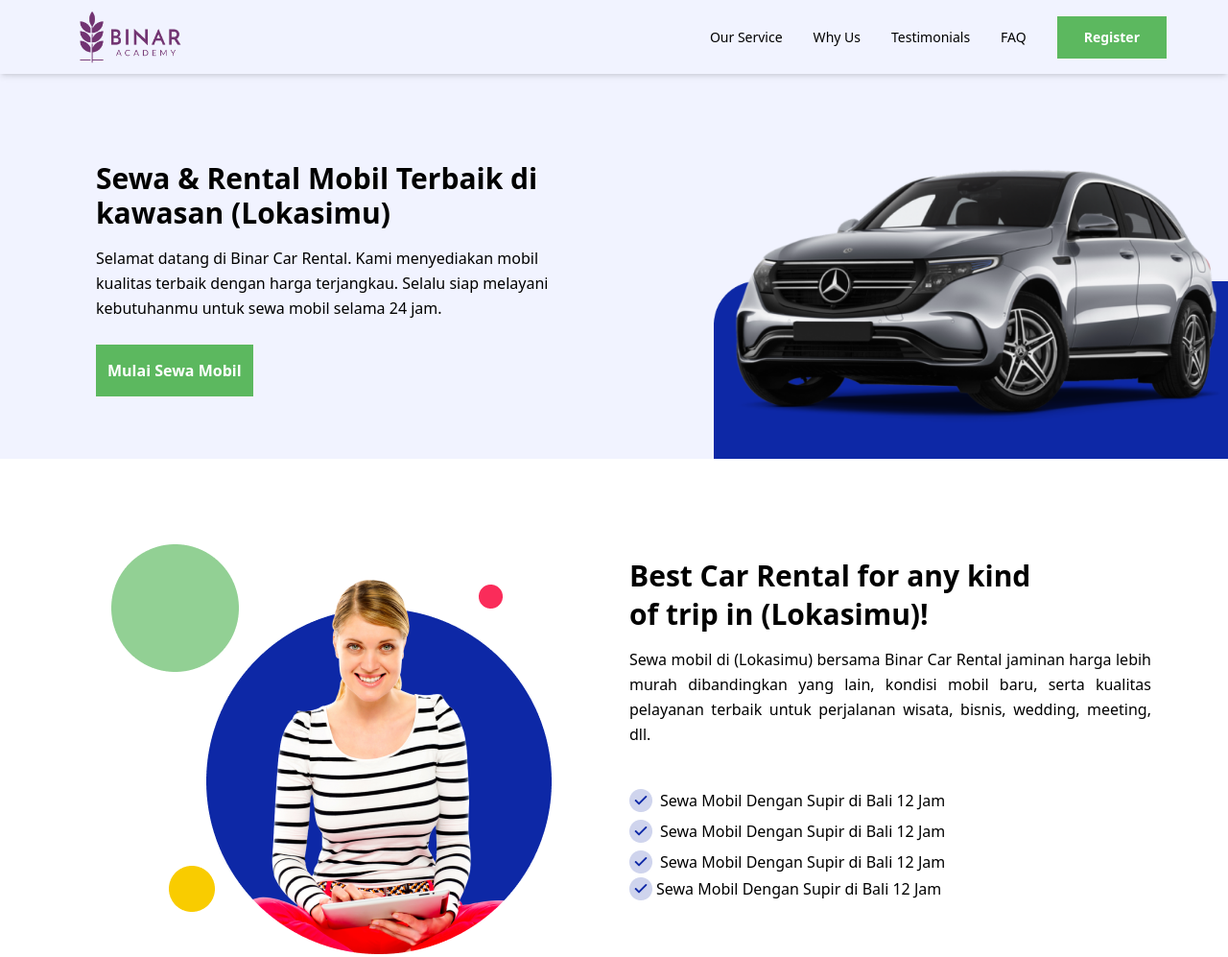
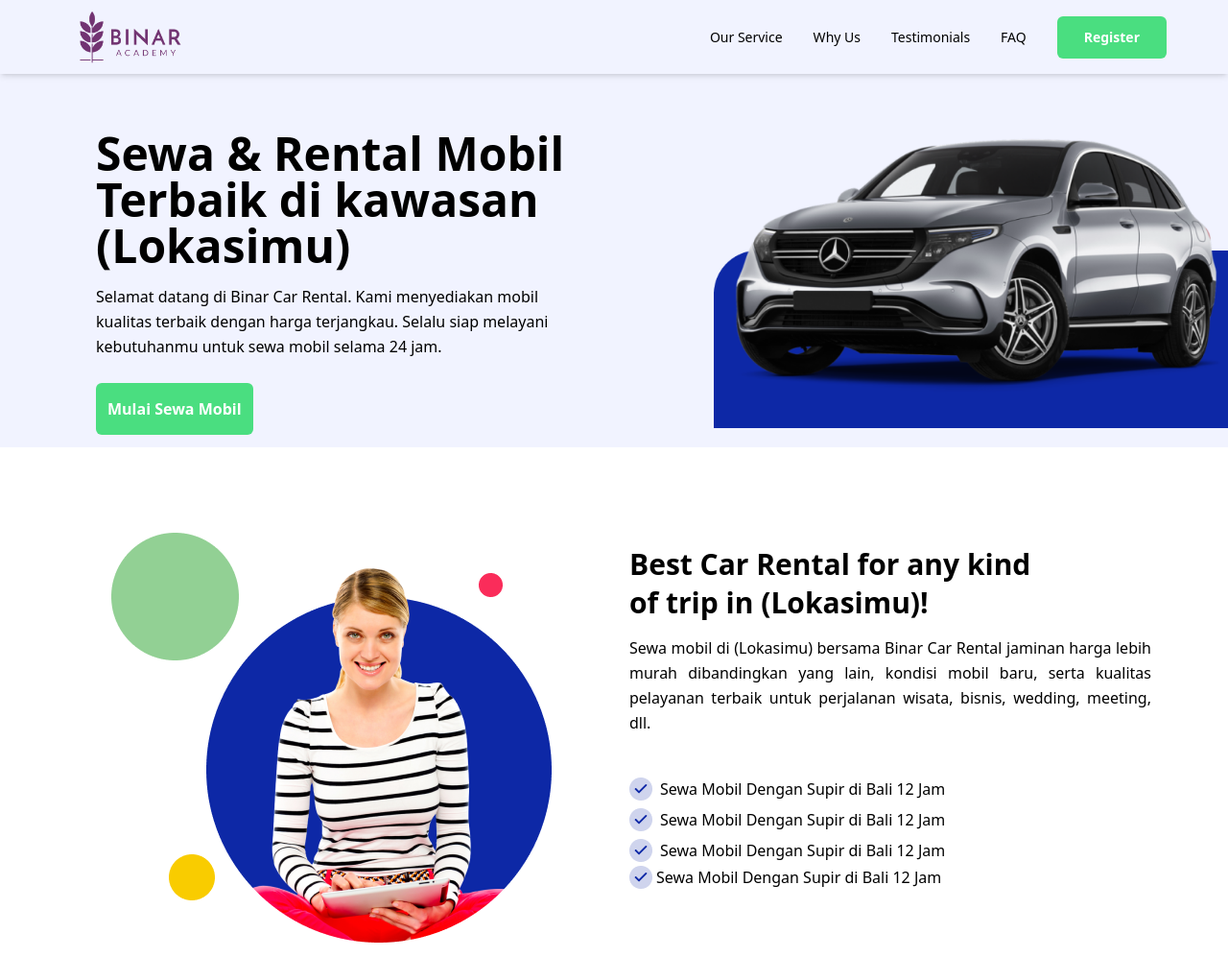
Before and after one commit to amiqbal7/taskAsyncGit, a website: page index.html in a window 1280 px wide. Shown: the top 997 px of the page at 96% size. Drawn offline with nearby package versions, Linux system fonts and the light colour scheme.

Commit message:
modify responsivity

```diff
--- a/index.html
+++ b/index.html
@@ -16,7 +16,7 @@
   </head>
 
   <body>
-    <section class="bg-[#F1F3FF]">
+    <section class="bg-[#F1F3FF] ">
       <nav class="fixed top-0 left-0 w-full z-10 bg-[#F1F3FF] shadow-md">
         <!-- component -->
         <div class="container px-5 sm:px-16 mx-auto flex flex-wrap items-center justify-between">
@@ -34,7 +34,7 @@
                 <a href="#service" class=" hover:bg-gray-50 border-b border-gray-300 md:hover:bg-transparent md:border-0 block pl-3 pr-4 py-2 my-3 md:hover:text-blue-700 md:p-0">Our Service</a>
                 </li>
                 <li>
-                <a href="#why" class=" hover:bg-gray-50 border-b border-gray-300 md:hover:bg-transparent md:border-0 block pl-3 pr-4 py-2 my-3 md:hover:text-blue-700 md:p-0">Why Us</a>
+                <a href="#why" class=" hover:bg-blue-300 border-b border-gray-300 md:hover:bg-transparent md:border-0 block pl-3 pr-4 py-2 my-3 md:hover:text-blue-700 md:p-0">Why Us</a>
                 </li>
                 <li>
                 <a href="#testi" class=" hover:bg-gray-50 border-b border-gray-300 md:hover:bg-transparent md:border-0 block pl-3 pr-4 py-2 my-3 md:hover:text-blue-700 md:p-0">Testimonials</a>
@@ -46,7 +46,7 @@
                   <button class="flex justify-items-center mx-auto hover:bg-gray-50 py-6 md:hover:bg-transparent md:border-0 pl-3 pr-4 md:hover:text-blue-700 md:p-0">
                     <a
                       href="#"
-                      class="bg-[#5CB85F] font-semibold text-white py-3 px-7 hover:shadow-lg hover:opacity-60"
+                      class="bg-green-400 rounded-md font-semibold text-white py-3 px-7 hover:shadow-lg hover:opacity-60"
                       >Register</a
                     >
                   </button>
@@ -66,12 +66,12 @@
       <!--- id : digunakan agar terpanggil jika diarahkan ke navigasi-->
       <section
         id="hero"
-        class="pt-32 md:pl-20 gap-32 md:grid grid-cols-2 mx-auto bg-[#F1F3FF]"
+        class="pt-24 lg:pl-20 gap-32 lg:grid grid-cols-2 mx-auto bg-[#F1F3FF] pb-5"
       >
         <div class="px-4 pl-5">
           <div class="m-auto w-full">
             <!--text base : ukuran normal-->
-            <h1 class="text-3xl font-bold pt-10">
+            <h1 class="text-5xl font-bold pt-10">
               Sewa & Rental Mobil Terbaik di kawasan (Lokasimu)
             </h1>
             <div>
@@ -84,7 +84,7 @@
             <button>
               <a
                 href="#"
-                class="bg-[#5CB85F] font-semibold text-white py-4 px-3 hover:shadow-lg hover:opacity-60"
+                class="bg-green-400 rounded-md font-semibold text-white py-4 px-3 hover:shadow-lg hover:opacity-60"
                 >Mulai Sewa Mobil</a
               >
             </button>
@@ -208,7 +208,7 @@
         </p>
         <div class="py-10">
           <button
-            class="py-3 bg-green-400 hover:opacity-80 rounded-sm px-5 font-bold text-white"
+            class="py-3 bg-green-400 hover:opacity-80 rounded-md px-5 font-bold text-white"
           >
             Mulai Sewa Mobil
           </button>
```
